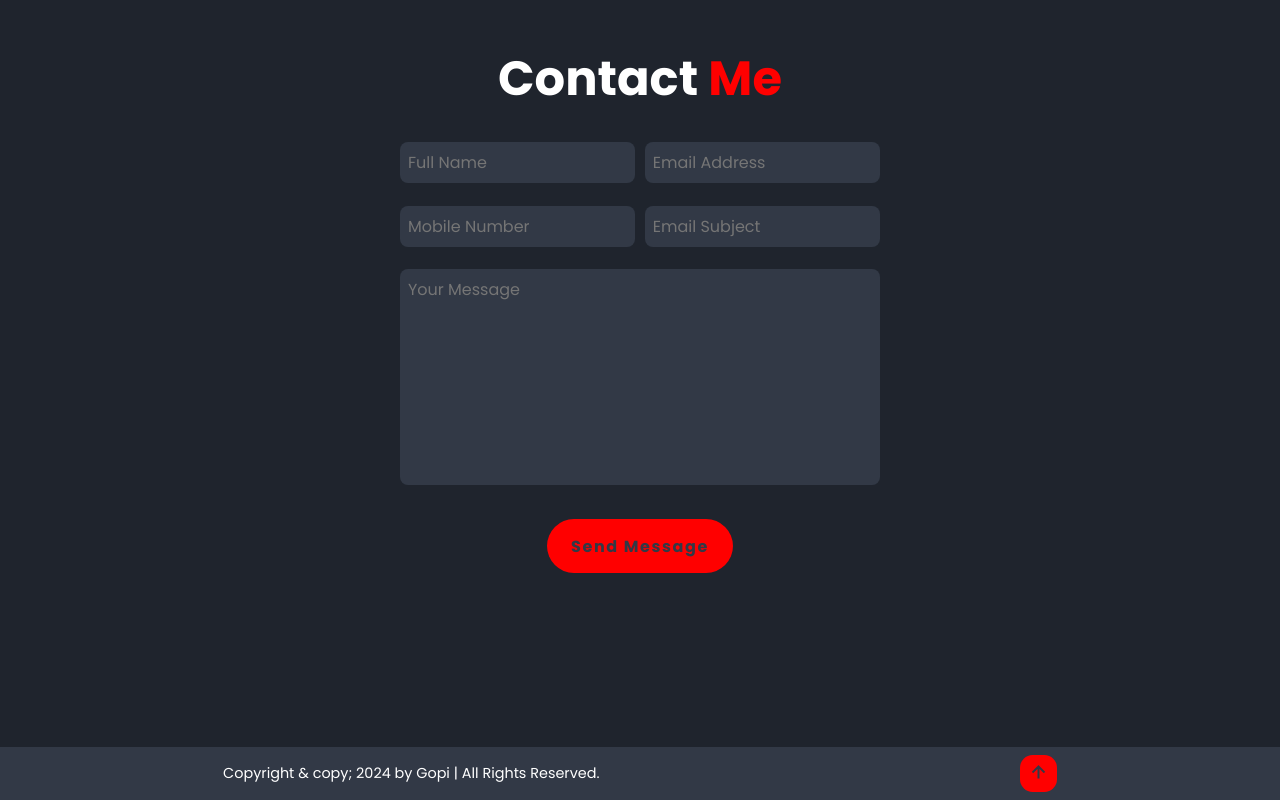
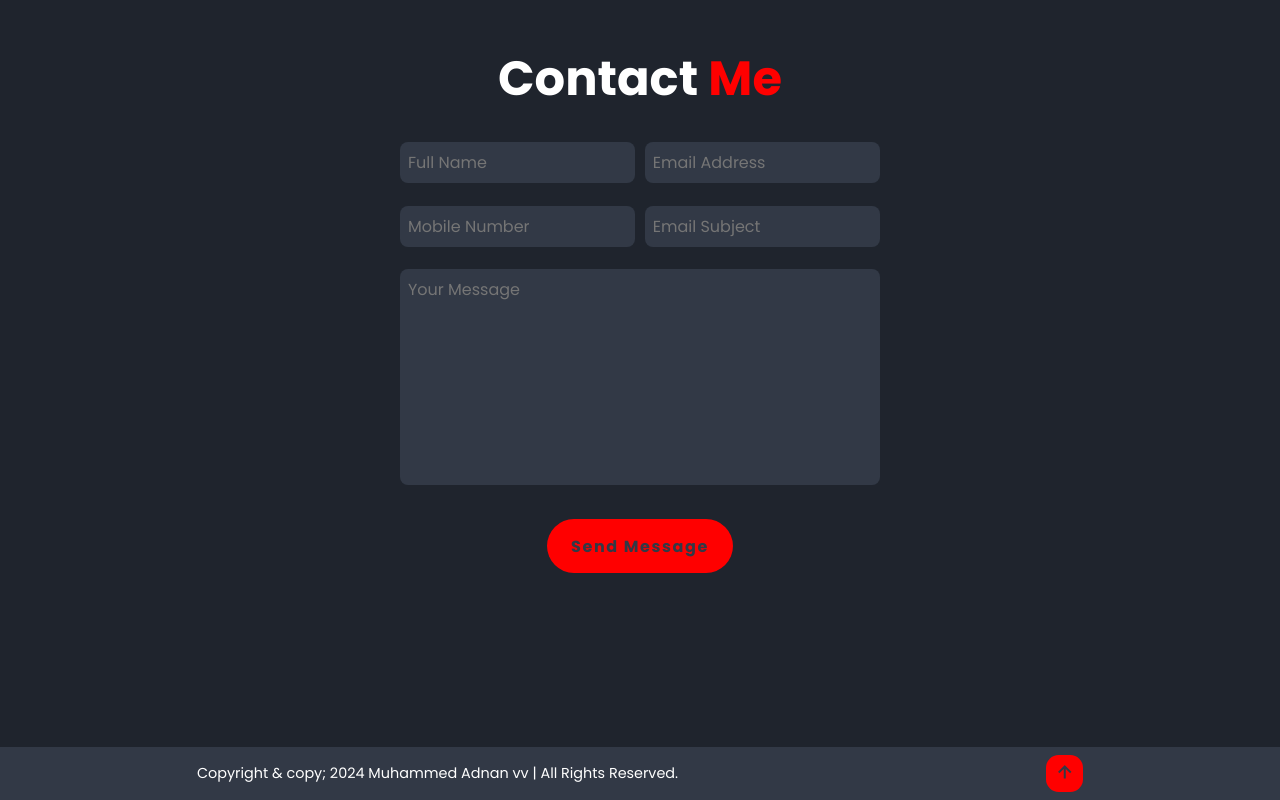
Before and after one commit to fahadmuhammed123/firozmuhammed, a plain HTML site: page index.html in a window 1280 px wide. Shown: the part 2453-3253 px from the top of the page. Drawn offline with nearby package versions, Linux system fonts and the light colour scheme.

Commit message:
Update index.html

```diff
--- a/index.html
+++ b/index.html
@@ -100,7 +100,7 @@
     <!-- footer section -->
 
     <footer class="footer">
-        <div class="footer-text"><p>Copyright & copy; 2024 by Gopi | All Rights Reserved.</p></div>
+        <div class="footer-text"><p>Copyright & copy; 2024 Muhammed Adnan vv  | All Rights Reserved.</p></div>
 
         <div class="footer-icontop">
             <a href="#Home"><i class='bx bx-up-arrow-alt'></i></a>
```
